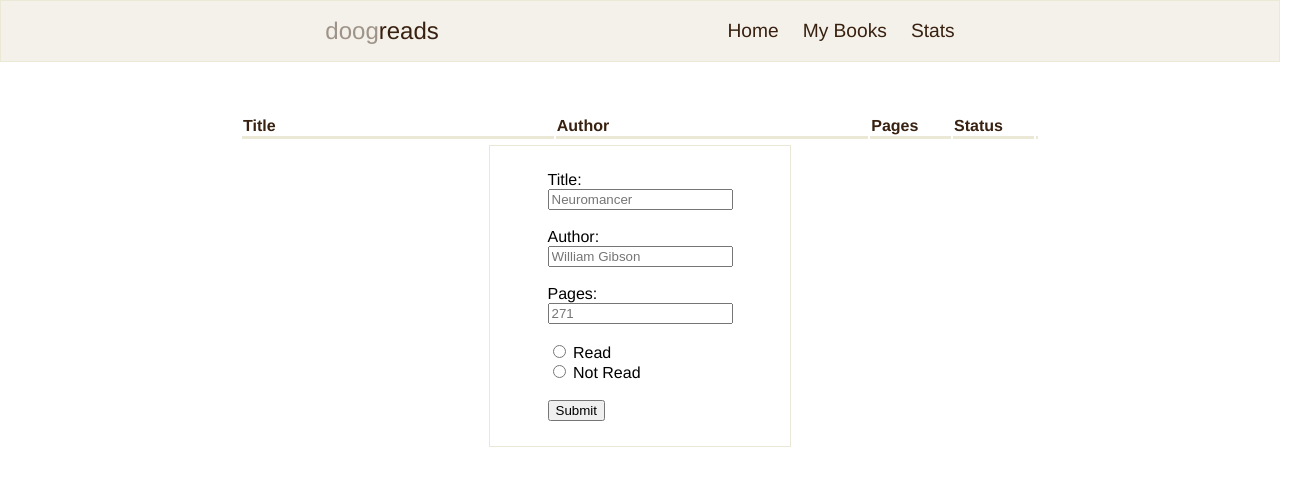
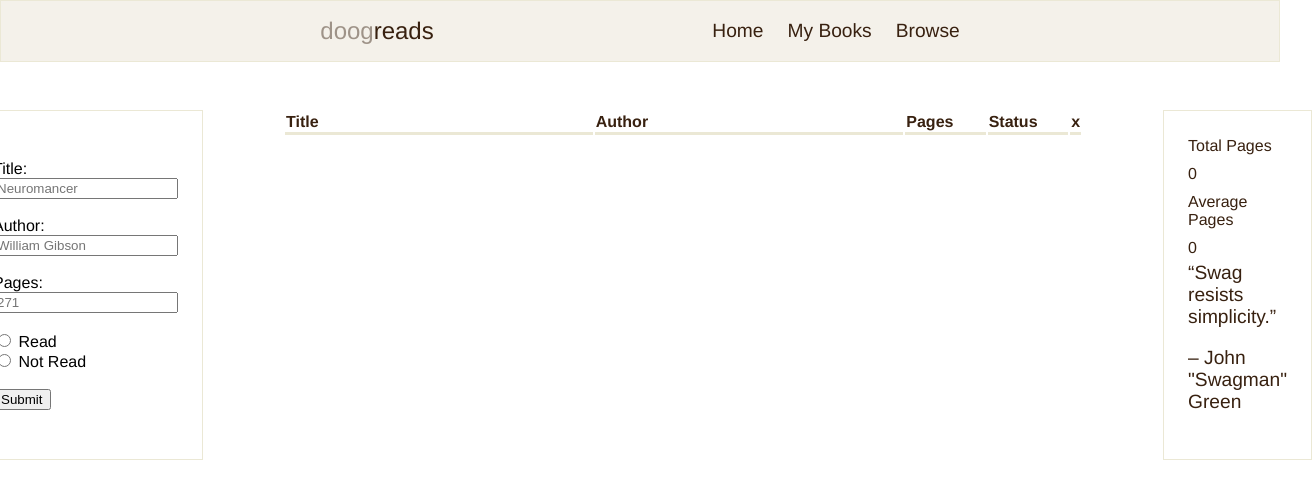
Before and after one commit to bdcam4/odin-projects, a plain HTML site: page library/index.html in a window 1280 px wide. Shown: the whole page, 1312 px wide, since content can reach past the window. Drawn offline with Linux system fonts and the light colour scheme.

Commit message:
final styling modifications

```diff
--- a/library/index.html
+++ b/library/index.html
@@ -6,34 +6,20 @@
     <meta name="viewport" content="width=device-width, initial-scale=1.0">
     <link rel="stylesheet" href="styles.css">
     <script src="library.js"></script>
-    <title>Document</title>
+    <title>doogreads</title>
 </head>
 <body>
     <div id="site-header">
-        <div class="header-logo"><span class="header-logo-light">doog</span><span>reads</span></div>
+        <div class="header-text"><span class="header-text-light">doog</span><span>reads</span></div>
         <ul class="header-links">
             <li>Home</li>
             <li>My Books</li>
-            <li>Stats</li>
+            <li>Browse</li>
         </ul>
     </div>
 
-    <div id="table-container">
-        <table id="books-table">
-            <thead id="books-header">
-                <tr>
-                    <th class="header title">Title</td>
-                    <th class="header author">Author</td>
-                    <th class="header pages">Pages</td>
-                    <th class="header status">Status</td>
-                    <th class="header"></th>
-                </tr>
-            </thead>
-            <tbody id="books-body"></tbody>
-        </table>
-    </div>
-
-    <div id="form-container">
+    <div id="main-content-container">
+        <div id="form-container" class="side-panel">
             <form action="#" onsubmit="addBookToLibrary()">
                 <label for="title">Title:</label><br>
                 <input type="text" id="title" name="title" placeholder="Neuromancer"><br><br>
@@ -54,6 +40,35 @@
             </form>
         </div>
 
+        <div id="table-container">
+            <table id="books-table">
+                <thead id="books-header">
+                    <tr>
+                        <th class="header title">Title</td>
+                        <th class="header author">Author</td>
+                        <th class="header pages">Pages</td>
+                        <th class="header status">Status</td>
+                        <th class="header">x</th>
+                    </tr>
+                </thead>
+                <tbody id="books-body"></tbody>
+            </table>
+        </div>
+        <div id="stats-container" class="side-panel">
+            <ul class="stats header-text">
+                <li>Total Pages</li>
+                <li id="total-pages">0</li>
+                <li>Average Pages</li>
+                <li id="avg-pages">0</li>
+            </ul>
+            <div class="quote header-text">
+                <q>Swag resists simplicity.</q>
+                <p>– John "Swagman" Green</p>
+            </div>
+        </div>
+
+    </div>
+
     <div id="footer"></div>
 </body>
 </html>
--- a/library/styles.css
+++ b/library/styles.css
@@ -18,13 +18,12 @@ body {
     border-width: 0.1rem;
 }
 
-.header-logo {
+.header-text {
     color: #382110;
     font-size: 1.5em;
-    cursor: pointer;
 }
 
-.header-logo-light {
+.header-text-light {
     color: #9e9388;
     font-weight:lighter;
 }
@@ -41,28 +40,25 @@ body {
     cursor: pointer;
 }
 
-#form-container {
-    margin: auto;
-    margin-top: 0.5vh;
+#main-content-container {
     display: flex;
     justify-content: center;
-    align-items: center;
+    padding-top: 3rem;
+    gap: 5rem;
+}
+
+.side-panel {
+    display: flex;
+    flex-direction: column;
+    justify-content:space-around;
+    align-items: flex-start;
+    padding:1.5rem;
     background-color: #fff;
     border-style: solid;
     border-color: #ebe8d5;
     border-width: 0.1rem;
     width: 300px;
     height: 300px;
-}
-
-#table-container {
-    padding-top: 3rem;
-    margin: auto;
-    margin-top: 0.5vh;
-    display: flex;
-    align-items: center;
-    background-color: #fff;
-    font-weight: bold;
 }
 
 #books-table {
@@ -92,3 +88,18 @@ body {
 .pages, .status {
     width: 5rem;
 }
+
+.stats {
+    display:flex;
+    flex-direction: column;
+    text-decoration: none;
+    list-style-type: none;
+    gap: 10px;
+    padding: 0px;
+    margin: 0px;
+    font-size: 1rem;
+}
+
+.quote {
+    font-size: 1.2rem;
+}
```
Lines whose indentation alone changed are shown as unchanged.
